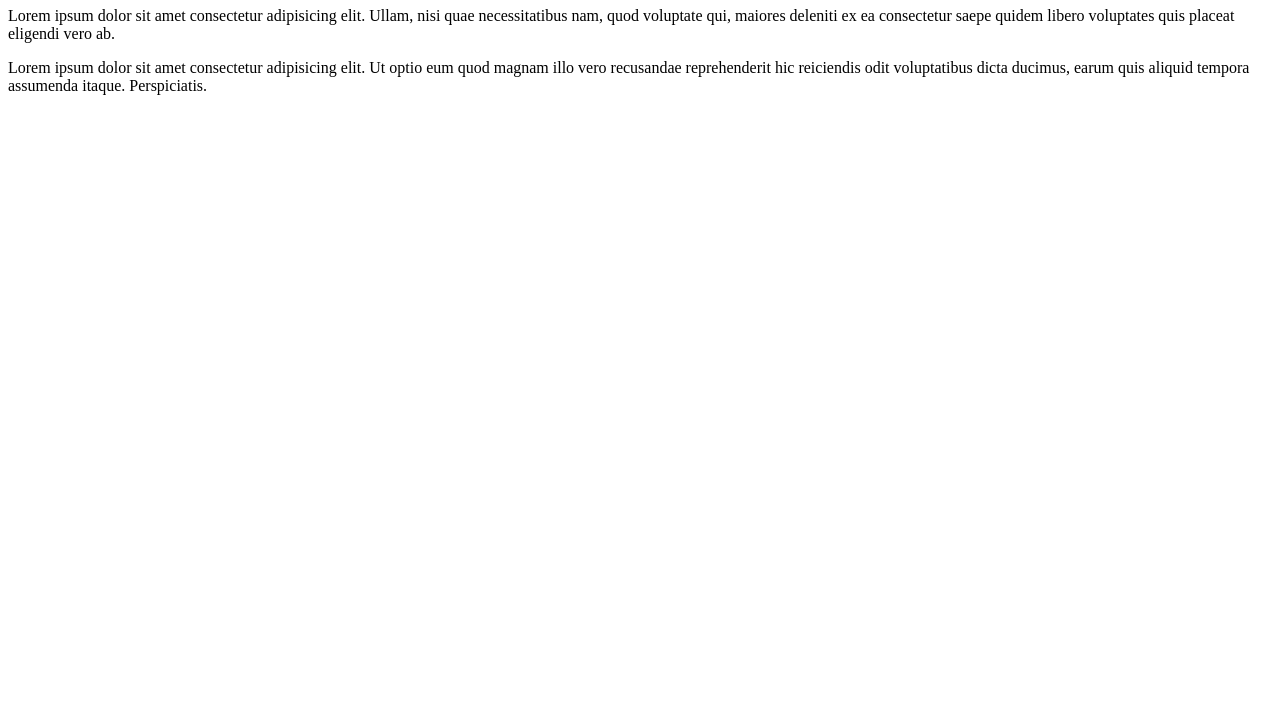
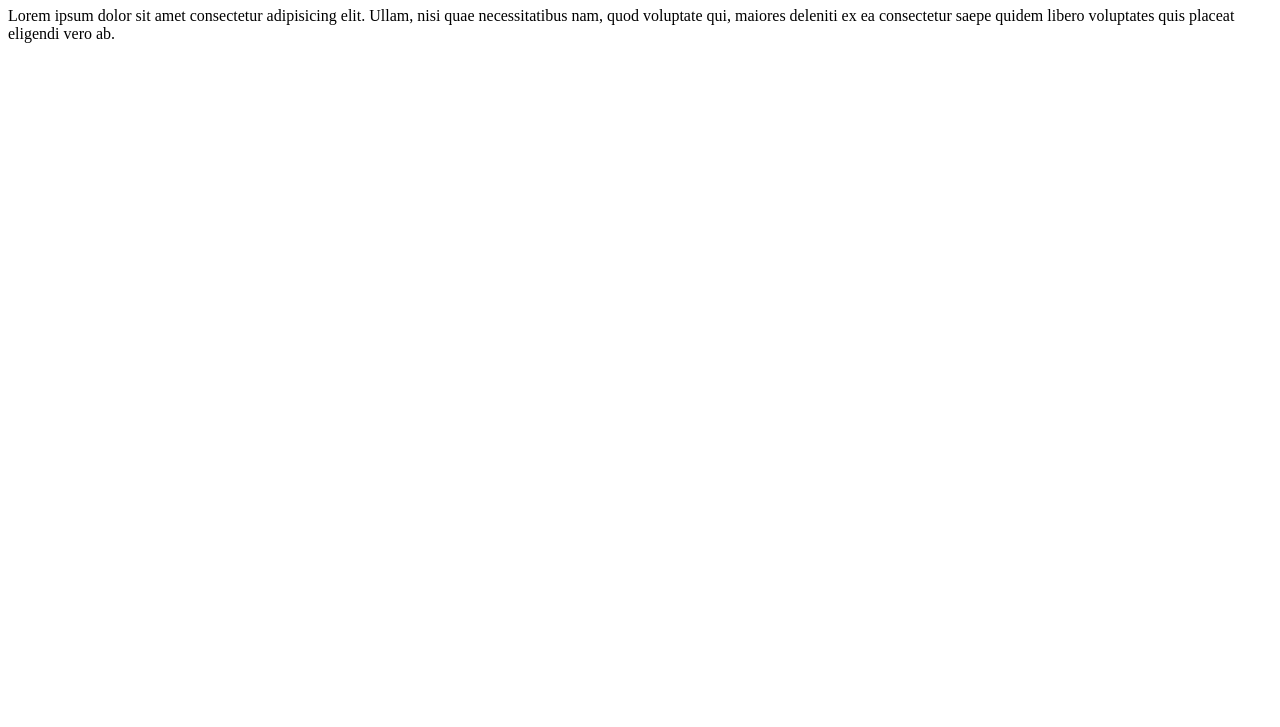
Before and after one commit to Ratul0061/third-one, a plain HTML site: page index.html in a window 1280 px wide. Shown: the part 73-800 px from the top of the page. Drawn offline with Linux system fonts and the light colour scheme.

Commit message:
Update index.html

```diff
--- a/index.html
+++ b/index.html
@@ -8,6 +8,6 @@
 <body>
     <h1>Ratulvai</h1>
     <p>Lorem ipsum dolor sit amet consectetur adipisicing elit. Ullam, nisi quae necessitatibus nam, quod voluptate qui, maiores deleniti ex ea consectetur saepe quidem libero voluptates quis placeat eligendi vero ab.</p>
-    <p>Lorem ipsum dolor sit amet consectetur adipisicing elit. Ut optio eum quod magnam illo vero recusandae reprehenderit hic reiciendis odit voluptatibus dicta ducimus, earum quis aliquid tempora assumenda itaque. Perspiciatis.</p>
+
 </body>
 </html>
```
